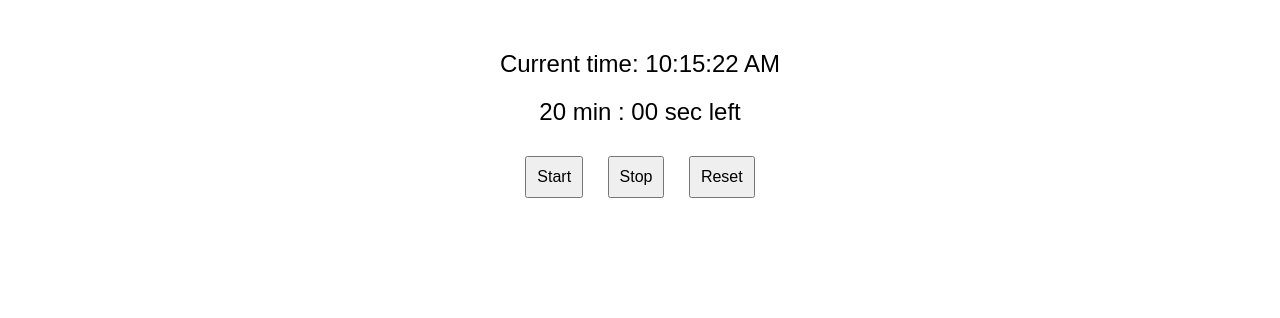
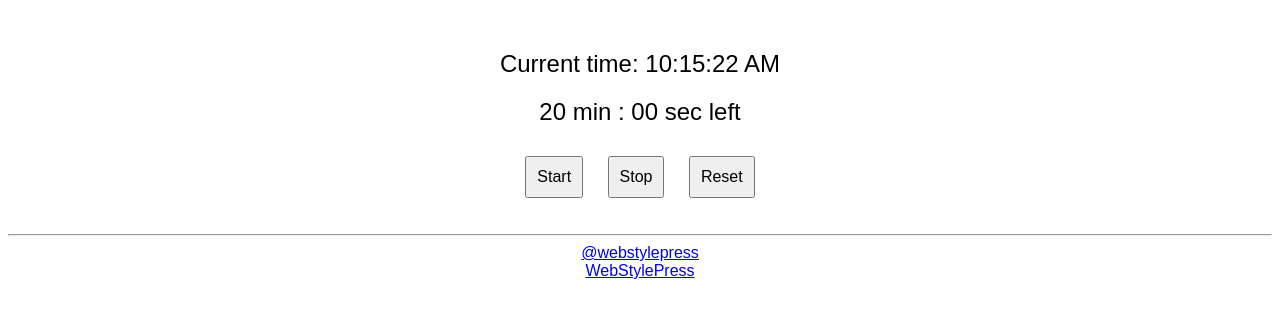
Before and after one commit to webstylepress/countdown-timer-20-mins, a plain HTML site: page index.html in a window 1280 px wide. Drawn offline with nearby package versions, Linux system fonts and the light colour scheme.

Commit message:
Update index.html

```diff
--- a/index.html
+++ b/index.html
@@ -79,5 +79,14 @@
 			updateCountdown();
 			setInterval(updateTime, 1000); // Keep updating current time
 		</script>
+
+		<br />
+		<br />
+		<hr />
+		<a href="https://www.youtube.com/@webstylepress">@webstylepress</a>
+		<br />
+		<a href="https://www.webstylepress.com">WebStylePress</a>
+		<br />
+		<br />
 	</body>
 </html>
```
